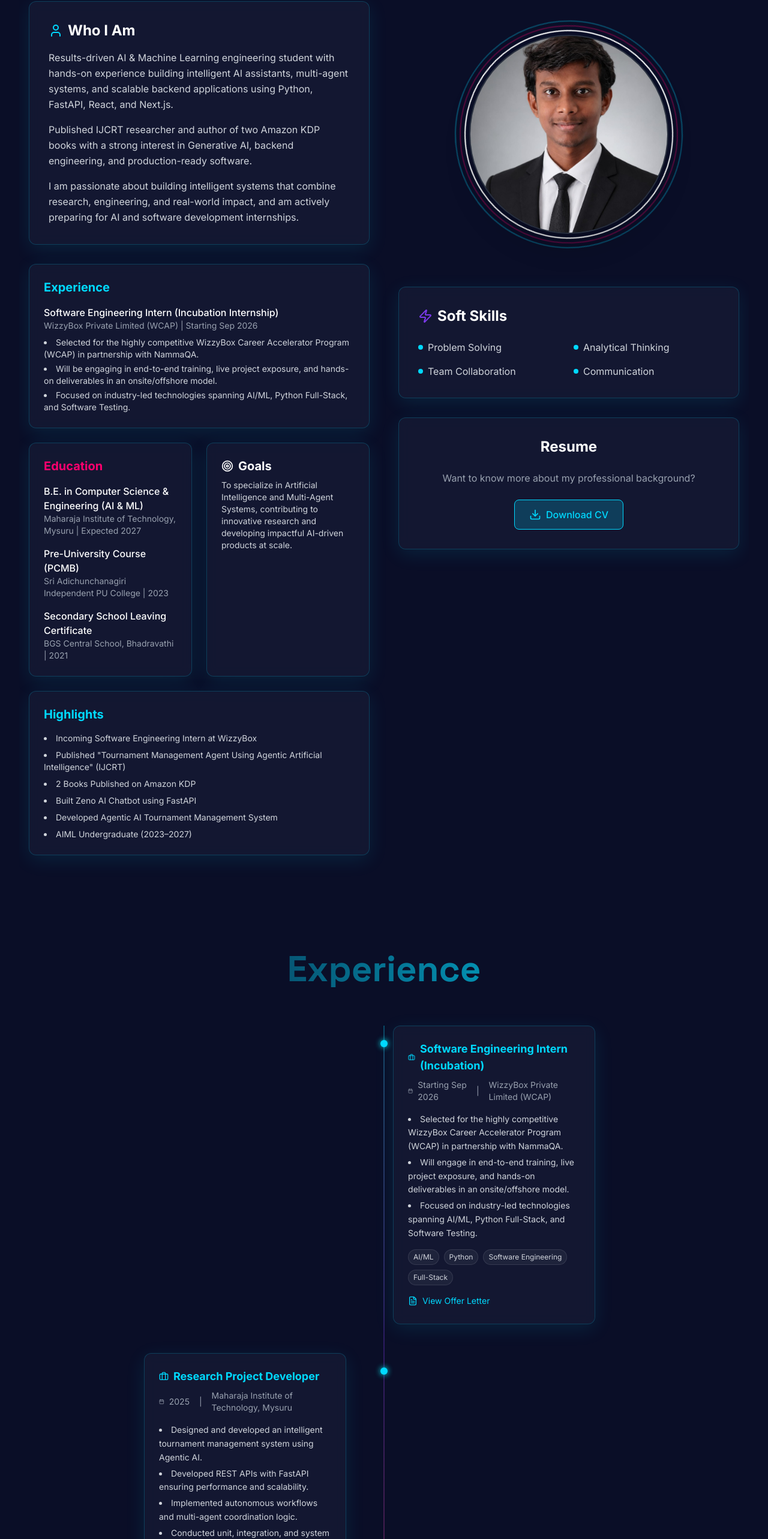
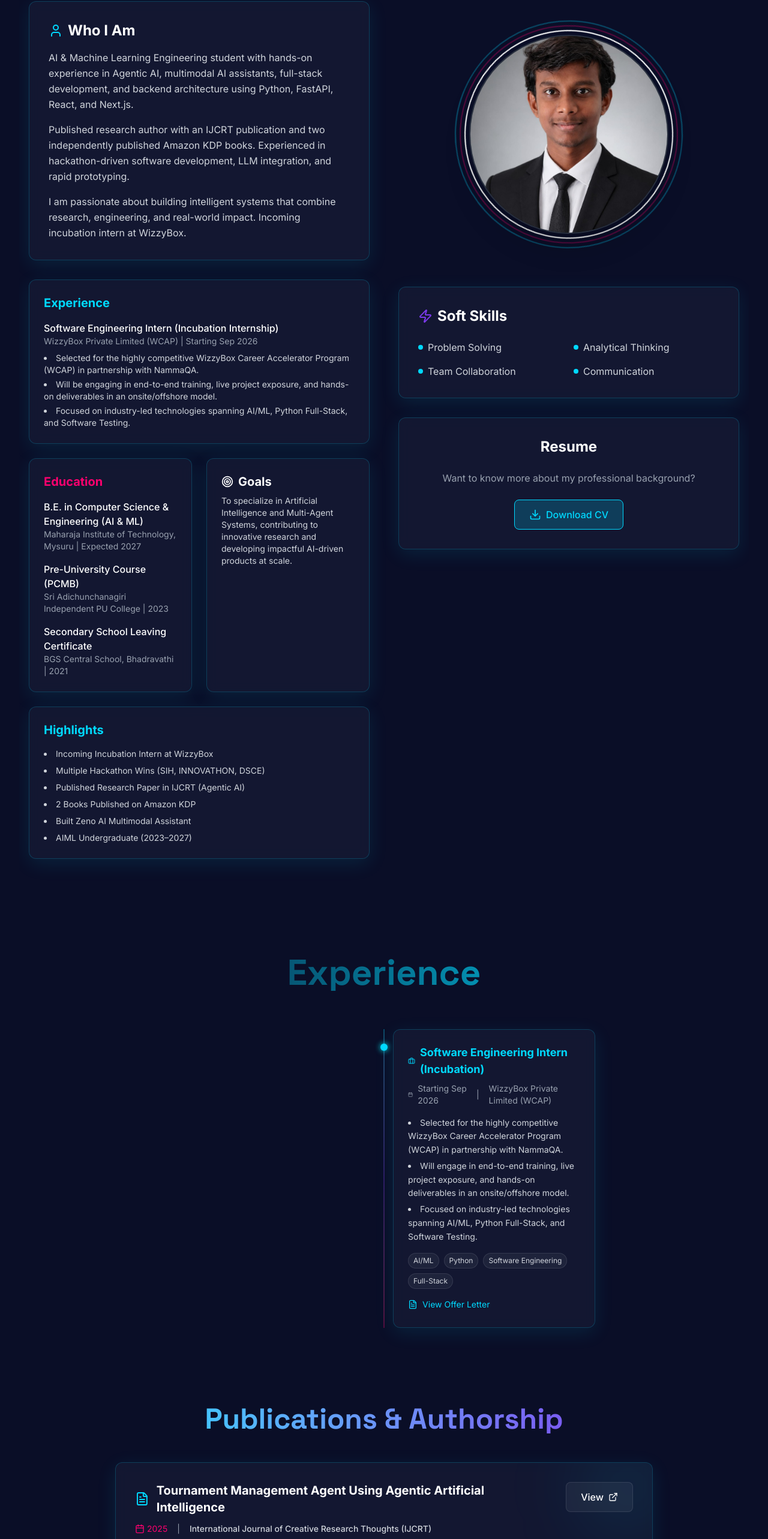
Before and after one commit to kundandr05/portfolio, a Next.js app: page /#experience in a window 1280 px wide. Before the commit this address led to /. Shown: the part 1286-3852 px from the top of the page at 60% size. Built offline with nearby package versions, Linux system fonts and the light colour scheme.

Commit message:
chore: update portfolio content with new resume details

```diff
--- a/src/components/sections/About.tsx
+++ b/src/components/sections/About.tsx
@@ -46,13 +46,13 @@ export default function About() {
                                     <User className="text-neon-cyan" /> Who I Am
                                 </h2>
                                 <p className="text-gray-300 leading-relaxed mb-4">
-                                    Results-driven AI & Machine Learning engineering student with hands-on experience building intelligent AI assistants, multi-agent systems, and scalable backend applications using Python, FastAPI, React, and Next.js.
+                                    AI & Machine Learning Engineering student with hands-on experience in Agentic AI, multimodal AI assistants, full-stack development, and backend architecture using Python, FastAPI, React, and Next.js.
                                 </p>
                                 <p className="text-gray-300 leading-relaxed mb-4">
-                                    Published IJCRT researcher and author of two Amazon KDP books with a strong interest in Generative AI, backend engineering, and production-ready software.
+                                    Published research author with an IJCRT publication and two independently published Amazon KDP books. Experienced in hackathon-driven software development, LLM integration, and rapid prototyping.
                                 </p>
                                 <p className="text-gray-300 leading-relaxed">
-                                    I am passionate about building intelligent systems that combine research, engineering, and real-world impact, and am actively preparing for AI and software development internships.
+                                    I am passionate about building intelligent systems that combine research, engineering, and real-world impact. Incoming incubation intern at WizzyBox.
                                 </p>
                             </motion.div>
 
@@ -104,11 +104,11 @@ export default function About() {
                                 <div className="glass-panel p-6 rounded-xl hover:border-neon-cyan/50 transition-colors duration-300 md:col-span-2">
                                     <h3 className="text-xl font-bold text-neon-cyan mb-4">Highlights</h3>
                                     <ul className="text-gray-300 text-sm list-disc list-inside space-y-2">
-                                        <li>Incoming Software Engineering Intern at WizzyBox</li>
-                                        <li>Published "Tournament Management Agent Using Agentic Artificial Intelligence" (IJCRT)</li>
+                                        <li>Incoming Incubation Intern at WizzyBox</li>
+                                        <li>Multiple Hackathon Wins (SIH, INNOVATHON, DSCE)</li>
+                                        <li>Published Research Paper in IJCRT (Agentic AI)</li>
                                         <li>2 Books Published on Amazon KDP</li>
-                                        <li>Built Zeno AI Chatbot using FastAPI</li>
-                                        <li>Developed Agentic AI Tournament Management System</li>
+                                        <li>Built Zeno AI Multimodal Assistant</li>
                                         <li>AIML Undergraduate (2023–2027)</li>
                                     </ul>
                                 </div>
@@ -156,7 +156,7 @@ export default function About() {
                                 <p className="text-gray-400 mb-6">Want to know more about my professional background?</p>
                                 <div className="flex justify-center gap-4">
                                     <a
-                                        href="/Kundan_DR_Resume_2027_AI_ML.pdf"
+                                        href="/kundan resume.pdf"
                                         download
                                         className="px-6 py-3 bg-neon-cyan/20 border border-neon-cyan text-neon-cyan rounded-lg hover:bg-neon-cyan hover:text-black transition-all duration-300 flex items-center gap-2 font-medium"
                                     >
--- a/src/components/sections/Achievements.tsx
+++ b/src/components/sections/Achievements.tsx
@@ -5,36 +5,52 @@ import { Trophy, Award, Star, Medal } from 'lucide-react';
 
 const achievements = [
     {
-        title: "📄 Research Publication",
-        organization: "International Journal of Creative Research and Development",
-        date: "2025",
-        description: "Published an Agentic AI research paper.",
+        title: "🏆 SIH Internal Hackathon 2025",
+        organization: "MIT Mysore | Team CodeNova",
+        date: "Sep 2025",
+        description: "Developed Lexsent, a deep learning-based sentiment analysis system using RoBERTa-BiLSTM.",
+        icon: Trophy,
+        color: "text-neon-magenta"
+    },
+    {
+        title: "🥈 INNOVATHON 2026",
+        organization: "SJBIT | Team Eclipse Engine",
+        date: "Mar 2026",
+        description: "Developed an ERP-Based Integrated Student Management System prototype.",
         icon: Award,
         color: "text-neon-cyan"
     },
     {
-        title: "🤖 AI System Development",
-        organization: "Independent Project",
-        date: "2025",
-        description: "Built a scalable multi-agent AI system with backend architecture using FastAPI.",
+        title: "🛡️ AI Customer Risk Intelligence",
+        organization: "Dayananda Sagar College of Engineering",
+        date: "Apr 2026",
+        description: "Developed an AI system for fraud detection and customer churn prediction during a 48-hour hackathon.",
         icon: Star,
-        color: "text-neon-magenta"
-    },
-    {
-        title: "☁ Cloud & AI Simulations",
-        organization: "AWS, Tata Gen AI, IBM, Azure",
-        date: "2024",
-        description: "Completed AWS, Tata Gen AI, IBM Data Science, and Azure cloud simulations.",
-        icon: Medal,
         color: "text-neon-green"
     },
     {
+        title: "⚙️ AITRONIX 2025 Expo",
+        organization: "MIT Mysore",
+        date: "May 2025",
+        description: "Presented a theft alert notification system using ESP8266 IoT modules.",
+        icon: Medal,
+        color: "text-yellow-400"
+    },
+    {
+        title: "🎓 AI & Cloud Certifications",
+        organization: "Infosys Springboard, IBM, Google",
+        date: "2024 - 2025",
+        description: "Certified in Generative AI, LLMOps, IBM AI Fundamentals, and Network Security.",
+        icon: Award,
+        color: "text-neon-cyan"
+    },
+    {
         title: "📚 Published Author",
-        organization: "Amazon",
-        date: "2023 - 2024",
-        description: "Independently published two books on Amazon.",
-        icon: Trophy,
-        color: "text-yellow-400"
+        organization: "Amazon KDP",
+        date: "2024",
+        description: "Independently published two books: 'Reclaim Your Focus' and 'The Two-Speed Mind'.",
+        icon: Star,
+        color: "text-neon-purple"
     }
 ];
 
--- a/src/components/sections/Experience.tsx
+++ b/src/components/sections/Experience.tsx
@@ -17,20 +17,6 @@ const experiences = [
         skills: ["AI/ML", "Python", "Software Engineering", "Full-Stack"],
         link: "/WizzyBox_Offer_Letter.pdf",
         linkLabel: "View Offer Letter"
-    },
-    {
-        id: 1,
-        role: "Research Project Developer",
-        company: "Maharaja Institute of Technology, Mysuru",
-        period: "2025",
-        description: [
-            "Designed and developed an intelligent tournament management system using Agentic AI.",
-            "Developed REST APIs with FastAPI ensuring performance and scalability.",
-            "Implemented autonomous workflows and multi-agent coordination logic.",
-            "Conducted unit, integration, and system testing for reliability.",
-            "Research published in IJCRT, demonstrating applied AI engineering skills."
-        ],
-        skills: ["Agentic AI", "Python", "FastAPI", "SQLite", "System Testing", "Research"]
     }
 ];
 
--- a/src/data/projects.ts
+++ b/src/data/projects.ts
@@ -92,27 +92,27 @@ export const projects: Project[] = [
     },
     {
         slug: "erp-student-management-system",
-        title: "ERP-Based Student Management System",
-        description: "An ERP solution built to streamline student, faculty, and administrative workflows, developed during Innovathon 2026 at SJBIT.",
-        tags: ["ERP", "Database Management", "Hackathon"],
+        title: "ERP-Based Integrated Student Management System",
+        description: "Developed an ERP-based prototype to streamline admission, student data, attendance, academic performance, and institutional communication during a 2-day hackathon.",
+        tags: ["ERP", "Database Management", "Hackathon", "INNOVATHON 2026"],
         image: "/project4.png", // Using placeholder image for now
         github: "#",
         demo: "#",
-        demoLabel: "Innovathon 2026",
+        demoLabel: "INNOVATHON 2026",
         keyFeatures: [
-            "Comprehensive database modules for attendance management",
-            "Student records and academic performance tracking",
-            "Functional ERP prototype delivered within hackathon timelines"
+            "Streamlined admission, attendance, and academic performance tracking",
+            "Enhanced institutional communication",
+            "Functional ERP prototype delivered within strict 48-hour timelines"
         ],
-        architecture: "Collaborative agile development combining frontend interfaces with a robust relational database backend.",
+        architecture: "Built and presented with Team Eclipse Engine under competitive time constraints.",
         challenges: "Delivering a fully functional prototype within strict hackathon time constraints.",
         futureImprovements: "Expand the modules to include financial and library management systems."
     },
     {
         slug: "zeno-ai",
         title: "Zeno AI: Intelligent Multi-Modal Assistant",
-        description: "Zeno is a highly polished, production-ready AI assistant designed to provide real-time web intelligence and multi-modal vision capabilities. Built with a focus on premium UI/UX, featuring a bespoke \"Aurora Midnight\" glassmorphism interface and dynamic AI routing.",
-        tags: ["React.js", "Vite", "OpenRouter API", "Firebase Auth", "Render"],
+        description: "Built a multimodal AI assistant supporting real-time web intelligence and vision analysis with secure Firebase authentication. Implemented dynamic model routing between Gemini 2.5 Flash and Perplexity.",
+        tags: ["React", "Vite", "OpenRouter API", "Firebase Auth", "Render"],
         image: "/project-zeno.png",
         videoUrl: "/placeholder-video.mp4",
         github: "https://github.com/kundandr05/Zeno_chatbot",
@@ -120,31 +120,85 @@ export const projects: Project[] = [
         demoLabel: "Live on Render",
         keyFeatures: [
             "Dynamic AI Routing Engine utilizing Perplexity and Gemini 2.5 Flash",
-            "Premium Glassmorphism UI with vibrant aurora gradients and micro-animations",
-            "Resilient Architecture with automated fallback mechanisms to free models",
-            "Firebase Authentication supporting Google OAuth, Email/Password, and Guest Mode"
+            "Automated fallback handling for resilient AI responses",
+            "Secure Firebase Authentication",
+            "Premium Glassmorphism UI with vibrant aurora gradients"
         ],
-        architecture: "Frontend built with React.js, Vite, and Vanilla CSS. Backend API powered by OpenRouter API and OpenAI SDK. Features dynamic routing between Perplexity (Llama 3.1 Sonar Pro) for text/web search and Google (Gemini 2.5 Flash) for vision analysis.",
-        challenges: "Engineering custom routing logic to dynamically switch between different LLMs based on user input context (text vs. image) while ensuring a seamless user experience and handling API rate limits gracefully.",
+        architecture: "Frontend built with React.js and Vite. Features dynamic routing between Perplexity for text/web search and Gemini 2.5 Flash for vision analysis, deployed on Render.",
+        challenges: "Engineering custom routing logic to dynamically switch between different LLMs based on user input context while ensuring resilient API fallback handling.",
         futureImprovements: "Expand the dynamic routing logic to support a wider array of specialized local and cloud models and implement long-term conversational memory using vector databases."
     },
     {
         slug: "agentic-ai-tournament-management-system",
-        title: "Agentic AI Tournament Management System",
-        description: "Research-based multi-agent tournament management platform that automates scheduling, team registration, match coordination, and intelligent workflow execution using Agentic AI principles.",
-        tags: ["Python", "FastAPI", "SQLite", "Agentic AI", "Research"],
+        title: "Agentic AI-Based Tournament Management System",
+        description: "Developed an AI-powered tournament management platform using an agentic architecture to automate registration, scheduling, and match coordination. Completed core features within a 3-day hackathon.",
+        tags: ["Python", "FastAPI", "SQLite", "Agentic AI", "Hackathon"],
         image: "/project2.jpg",
         videoUrl: "/placeholder-video2.mp4",
         github: "#",
-        githubLabel: "Private Team Project",
+        githubLabel: "Hebbale Academy Hackathon",
         demo: "#",
         keyFeatures: [
             "Autonomous multi-agent scheduling and coordination",
             "Automated team registration and validation workflows",
-            "Real-time match state tracking"
+            "Backend APIs and robust database integration"
         ],
-        architecture: "Built on a multi-agent framework where distinct agents handle scheduling, user interaction, and data validation, orchestrated via a FastAPI backend.",
-        challenges: "Ensuring distinct agents communicated correctly without race conditions required robust state management.",
+        architecture: "Built on a multi-agent framework orchestrating interactions via a FastAPI backend and SQLite database.",
+        challenges: "Ensuring distinct agents communicated correctly without race conditions within strict 3-day hackathon limits.",
         futureImprovements: "Expand the system to handle multi-tier bracket tournaments and integrate a live scoreboard UI."
+    },
+    {
+        slug: "lexsent-sentiment-analysis",
+        title: "Lexsent: Deep Learning Sentiment Analysis",
+        description: "Developed Lexsent, a deep learning-based sentiment analysis system for comments from an E-Counselling Module during the SIH Internal Hackathon 2025.",
+        tags: ["Python", "Deep Learning", "RoBERTa", "BiLSTM", "SIH 2025"],
+        image: "/project-zeno.png", // Placeholder
+        github: "#",
+        githubLabel: "SIH Internal Hackathon",
+        demo: "#",
+        keyFeatures: [
+            "RoBERTa-BiLSTM-Attention architecture for advanced sentiment extraction",
+            "Emotion analysis with interactive dashboards",
+            "Policy-oriented insights generation"
+        ],
+        architecture: "Deep learning model integrating RoBERTa, BiLSTM, and Attention mechanisms for high-accuracy text analysis.",
+        challenges: "Processing noisy student feedback data and fine-tuning complex transformer models within a 2-day hackathon.",
+        futureImprovements: "Integrate directly with live E-Counselling modules for real-time risk flagging."
+    },
+    {
+        slug: "ai-customer-risk-intelligence",
+        title: "AI-Based Customer Risk Intelligence System",
+        description: "Developed an AI-based customer risk intelligence system for fraud detection and customer churn prediction during a 48-hour hackathon.",
+        tags: ["Machine Learning", "Fraud Detection", "Python", "Hackathon"],
+        image: "/project5.png", // Placeholder
+        github: "#",
+        githubLabel: "DSCE Hackathon 2026",
+        demo: "#",
+        keyFeatures: [
+            "Identification of anomalous transaction patterns",
+            "Proactive customer behavior analysis for churn prediction",
+            "End-to-end ML pipeline developed in 48 hours"
+        ],
+        architecture: "Machine learning pipeline leveraging scikit-learn and anomaly detection algorithms.",
+        challenges: "Handling highly imbalanced fraud datasets and engineering features for accurate prediction under time pressure.",
+        futureImprovements: "Deploy the model as a microservice with a real-time streaming data pipeline."
+    },
+    {
+        slug: "aitronix-theft-alert",
+        title: "Theft Alert Notification using ESP8266",
+        description: "Presented a theft alert notification system using ESP8266 at the AITRONIX 2025 final expo under the theme 'Dive Into Embedded Intelligence.'",
+        tags: ["IoT", "ESP8266", "Embedded Systems", "Hardware"],
+        image: "/project3.jpg", // Placeholder
+        github: "#",
+        githubLabel: "AITRONIX 2025",
+        demo: "#",
+        keyFeatures: [
+            "Real-time theft alert notifications using IoT",
+            "ESP8266 Wi-Fi module integration",
+            "Embedded intelligence for hardware-based security"
+        ],
+        architecture: "IoT hardware system powered by ESP8266 microcontrollers communicating with a cloud alerting service.",
+        challenges: "Dealing with hardware constraints, power management, and reliable Wi-Fi connections in embedded systems.",
+        futureImprovements: "Add camera modules for visual capture and integrate with mobile push notifications."
     }
 ];
```
Also changed, not shown: 2 other files (tests, documents, lock files or other folders).
